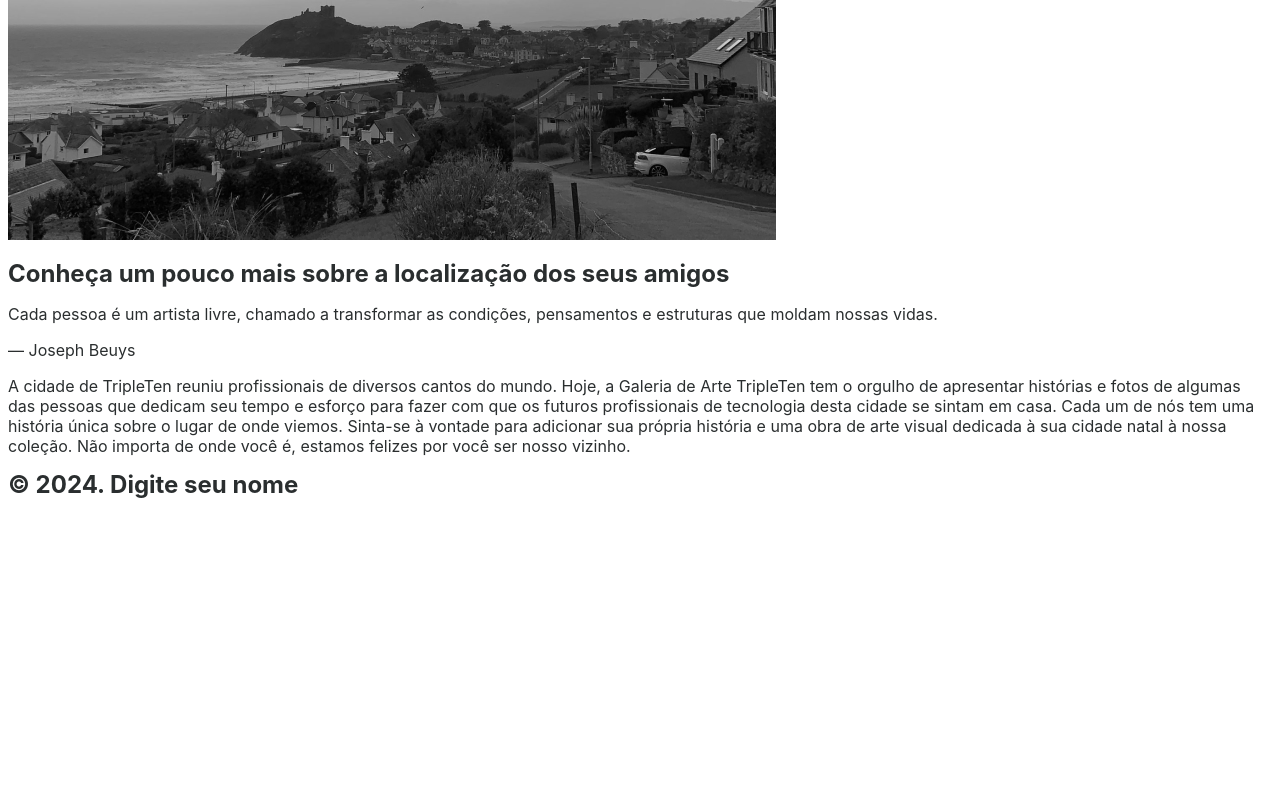
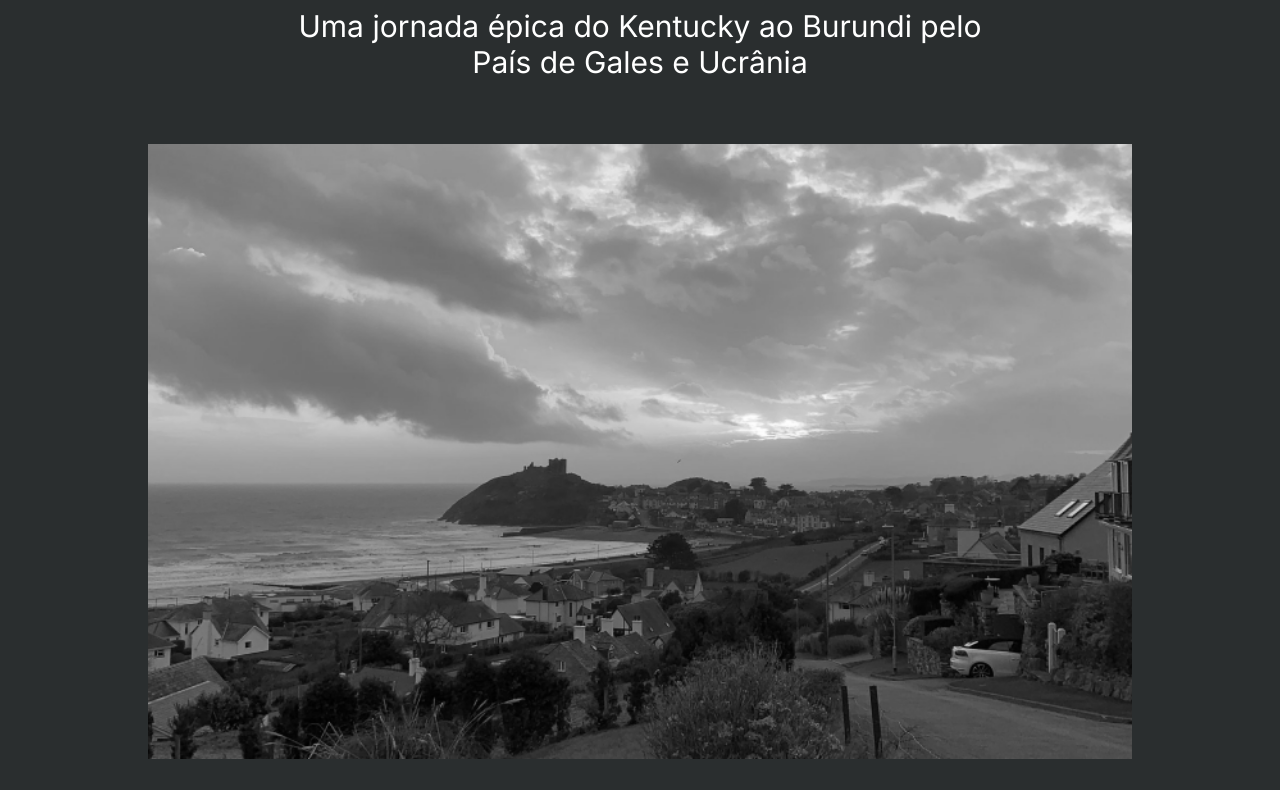
Before and after one commit to jaderjaques/web_project_homeland, a plain HTML site: page index.html in a window 1280 px wide. Shown: the part 368-1158 px from the top of the page. Before the commit the page ends 883 px from the top, so only its background shows below. Drawn offline with Linux system fonts and the light colour scheme.

Commit message:
código base e estilo implementado

```diff
--- a/blocks/content.css
+++ b/blocks/content.css
@@ -0,0 +1,53 @@
+.main {
+    display: flex;
+    flex-direction: column;
+    align-items: flex-start;
+
+}
+
+.content {
+    width: 830px;
+    height: 482px;
+    padding-bottom: 92px;
+    padding-left: 148px;
+
+}
+
+.content__tittle {
+    font-family: "inter";
+    font-size: 54px;
+    font-weight: 900;
+    line-height: 58px;
+    margin: 0px;
+    padding-bottom: 40px;
+}
+
+.content__quote {
+    font-family: "inter";
+    font-size: 24px;
+    font-weight: 400;
+    line-height: 34px;
+    width: 738px;
+    margin: 0px;
+    padding-bottom: 10px;
+}
+
+.content__author {
+    font-family: "inter";
+    font-size: 24px;
+    font-weight: 400;
+    line-height: 34px;
+    text-align: right;
+    width: 732px;
+    margin: 0px;
+    padding-bottom: 32px;
+}
+
+.content__text {
+    font-family: "inter";
+    font-size: 16px;
+    font-weight: 400;
+    line-height: 26px;
+    width: 722px;
+    margin: 0px;
+}
--- a/blocks/footer.css
+++ b/blocks/footer.css
@@ -0,0 +1,4 @@
+.footer__copyright {
+    padding-bottom: 24px;
+    text-align: center;
+}
--- a/blocks/header.css
+++ b/blocks/header.css
@@ -3,3 +3,52 @@
     flex-direction: column;
     align-items: center;
 }
+
+.header__nav {
+    padding:34px 0 90px 0;
+    margin:0px;
+}
+
+.header__logo {
+    width: 254px;
+    height: 70px;
+
+}
+
+.header__content {
+    display: flex;
+    flex-direction: column;
+    align-items: center;
+    padding-bottom: 92px;
+
+}
+
+.header__tittle {
+    font-family: "inter";
+    font-size: 96px;
+    font-weight: 900;
+    width: 720px;
+    line-height: 100px;
+    text-align: center;
+    margin: 0px;
+    padding-bottom: 32px;
+
+}
+
+.header__subtittle {
+    font-family: "inter";
+    font-size: 30px;
+    font-weight: 400;
+    width: 720px;
+    line-height: 36px;
+    text-align: center;
+    margin: 0px;
+    padding-bottom: 64px;
+
+}
+
+.header__image {
+    width: 984px;
+    height: 615px;
+
+}
--- a/blocks/page.css
+++ b/blocks/page.css
@@ -4,7 +4,8 @@
     font-family: "Inter", "Arial", "sans-serif";
     line-height: 20px;
     font-size: 16px;
-    color: #2a2e2f;
+    background-color: #2a2e2f;
     margin: 0px auto 0px;
     box-sizing: border-box;
+    color:#ffffff;
   }
--- a/index.html
+++ b/index.html
@@ -7,7 +7,7 @@
     <meta name="author" content="Jader Jaques" />
     <meta name="keywords" content="cidade, homeland, tripleten art gallery " />
     <link rel="shortcut icon" href="favicon.png" />
-    <link rel="stylesheet" href="./pages/index.css" />
+    <link rel="stylesheet" href="./pages/index.css"/>
     <title>Homeland</title>
 </head>
 <body>
@@ -27,13 +27,13 @@
                 <h2 class="content__tittle">Conheça um pouco mais sobre a localização dos seus amigos</h2>
                 <p class="content__quote">Cada pessoa é um artista livre, chamado a transformar as condições, pensamentos e estruturas que moldam nossas vidas.</p>
                 <p class="content__author">— Joseph Beuys</p>
-                <p class="content_text">A cidade de TripleTen reuniu profissionais de diversos cantos do mundo. Hoje, a Galeria de Arte TripleTen tem o orgulho de apresentar histórias e fotos de algumas das pessoas que dedicam seu tempo e esforço para fazer com que os futuros profissionais de tecnologia desta cidade se sintam em casa. Cada um de nós tem uma história única sobre o lugar de onde viemos. Sinta-se à vontade para adicionar sua própria história e uma obra de arte visual dedicada à sua cidade natal à nossa coleção. Não importa de onde você é, estamos felizes por você ser nosso vizinho.</p>
+                <p class="content__text">A cidade de TripleTen reuniu profissionais de diversos cantos do mundo. Hoje, a Galeria de Arte TripleTen tem o orgulho de apresentar histórias e fotos de algumas das pessoas que dedicam seu tempo e esforço para fazer com que os futuros profissionais de tecnologia desta cidade se sintam em casa. Cada um de nós tem uma história única sobre o lugar de onde viemos. Sinta-se à vontade para adicionar sua própria história e uma obra de arte visual dedicada à sua cidade natal à nossa coleção. Não importa de onde você é, estamos felizes por você ser nosso vizinho.</p>
             </section>
         </main>
         <footer class="footer">
             <section>
                 <div class="footer__content">
-                    <h2 class="footer__copyright">© 2024. Digite seu nome</h2>
+                    <h2 class="footer__copyright">© 2025. Jader Jaques</h2>
                 </div>
             </section>
         </footer>
--- a/pages/index.css
+++ b/pages/index.css
@@ -1,10 +1,6 @@
-.page {
-    min-width: 1100px;
-    max-width: 1600px;
-    font-family: "Inter", "Arial", "sans-serif";
-    line-height: 20px;
-    font-size: 16px;
-    color: #2a2e2f;
-    margin: 0px auto 0px;
-    box-sizing: border-box;
-  }
+@import url(../vendor/fonts/web/font.css);
+@import url(../vendor/normalize.css);
+@import url(../blocks/page.css);
+@import url(../blocks/header.css);
+@import url(../blocks/content.css);
+@import url(../blocks/footer.css);
```
